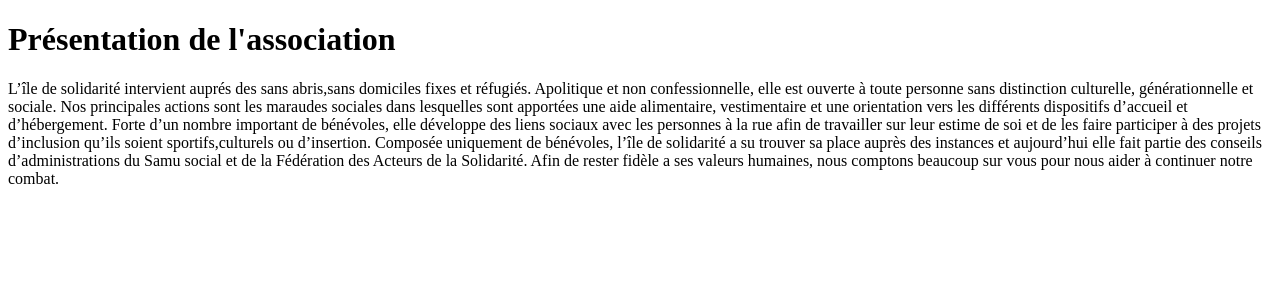
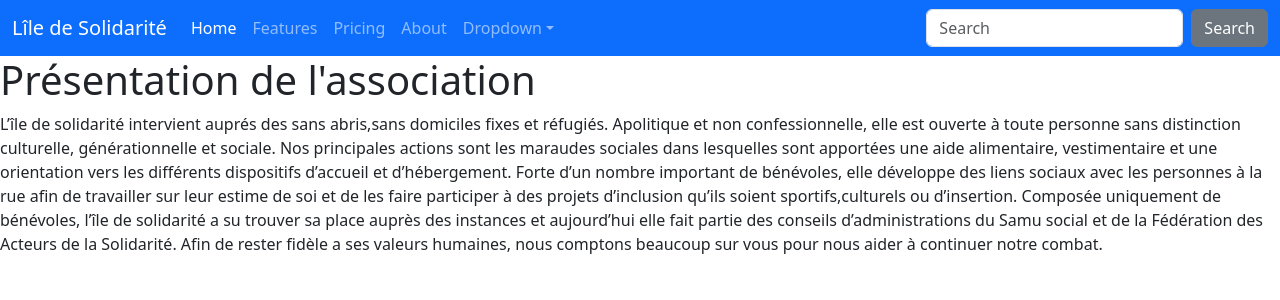
Before and after one commit to LucasDeluge/Projet_stage, a PHP site: page / in a window 1280 px wide. Shown: the top 300 px of the page. Run offline with PHP 8.4, Linux system fonts and the light colour scheme; some libraries are stand-ins or nearby versions.

Commit message:
Update index.php

```diff
--- a/index.php
+++ b/index.php
@@ -6,9 +6,52 @@
     <meta name="viewport" content="width=device-width, initial-scale=1.0">
     <title>L'île de Solidarité</title>
     <link rel="stylesheet" href="styles.css">
+    <link href="https://cdn.jsdelivr.net/npm/bootstrap@5.2.0/dist/css/bootstrap.min.css" rel="stylesheet" integrity="sha384-gH2yIJqKdNHPEq0n4Mqa/HGKIhSkIHeL5AyhkYV8i59U5AR6csBvApHHNl/vI1Bx" crossorigin="anonymous">
+  <link rel="stylesheet" href="./asset/bootstrap.min.css">
 </head>
 <body>
 <header>
+  <nav class="navbar navbar-expand-lg navbar-dark bg-primary">
+    <div class="container-fluid">
+      <a class="navbar-brand" href="#">Lîle de Solidarité</a>
+      <button class="navbar-toggler collapsed" type="button" data-bs-toggle="collapse" data-bs-target="#navbarColor01" aria-controls="navbarColor01" aria-expanded="false" aria-label="Toggle navigation">
+
+        <span class="navbar-toggler-icon"></span>
+      </button>
+      <div class="navbar-collapse collapse" id="navbarColor01" style="">
+        <ul class="navbar-nav me-auto">
+          <li class="nav-item">
+            <a class="nav-link active" href="#">Home
+              <span class="visually-hidden">(current)</span>
+            </a>
+          </li>
+          <li class="nav-item">
+            <a class="nav-link" href="#">Features</a>
+          </li>
+          <li class="nav-item">
+            <a class="nav-link" href="#">Pricing</a>
+          </li>
+          <li class="nav-item">
+            <a class="nav-link" href="#">About</a>
+          </li>
+          <li class="nav-item dropdown">
+            <a class="nav-link dropdown-toggle" data-bs-toggle="dropdown" href="#" role="button" aria-haspopup="true" aria-expanded="false">Dropdown</a>
+            <div class="dropdown-menu">
+              <a class="dropdown-item" href="#">Action</a>
+              <a class="dropdown-item" href="#">Another action</a>
+              <a class="dropdown-item" href="#">Something else here</a>
+              <div class="dropdown-divider"></div>
+              <a class="dropdown-item" href="#">Separated link</a>
+            </div>
+          </li>
+        </ul>
+        <form class="d-flex">
+          <input class="form-control me-sm-2" type="text" placeholder="Search">
+          <button class="btn btn-secondary my-2 my-sm-0" type="submit">Search</button>
+        </form>
+      </div>
+    </div>
+  </nav>
 </header>
 <div>
 <h1>Présentation de l'association</h1>
@@ -22,4 +65,6 @@
     </p>
     </div>
 </body>
+<script src="https://cdn.jsdelivr.net/npm/bootstrap@5.2.0/dist/js/bootstrap.bundle.min.js" integrity="sha384-A3rJD856KowSb7dwlZdYEkO39Gagi7vIsF0jrRAoQmDKKtQBHUuLZ9AsSv4jD4Xa" crossorigin="anonymous"></script>
+
 </html>
```
